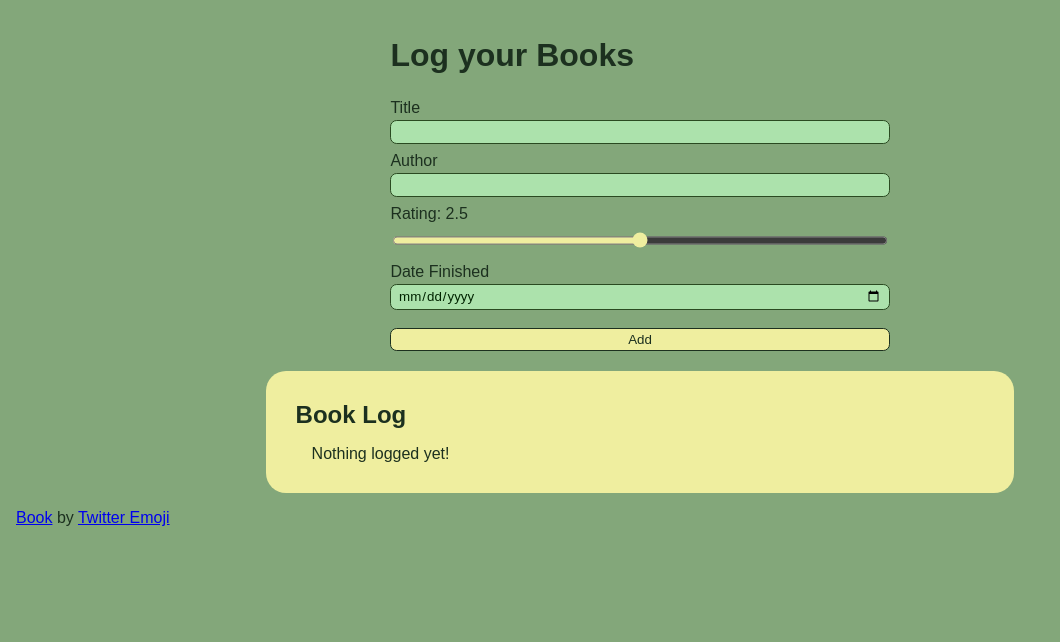
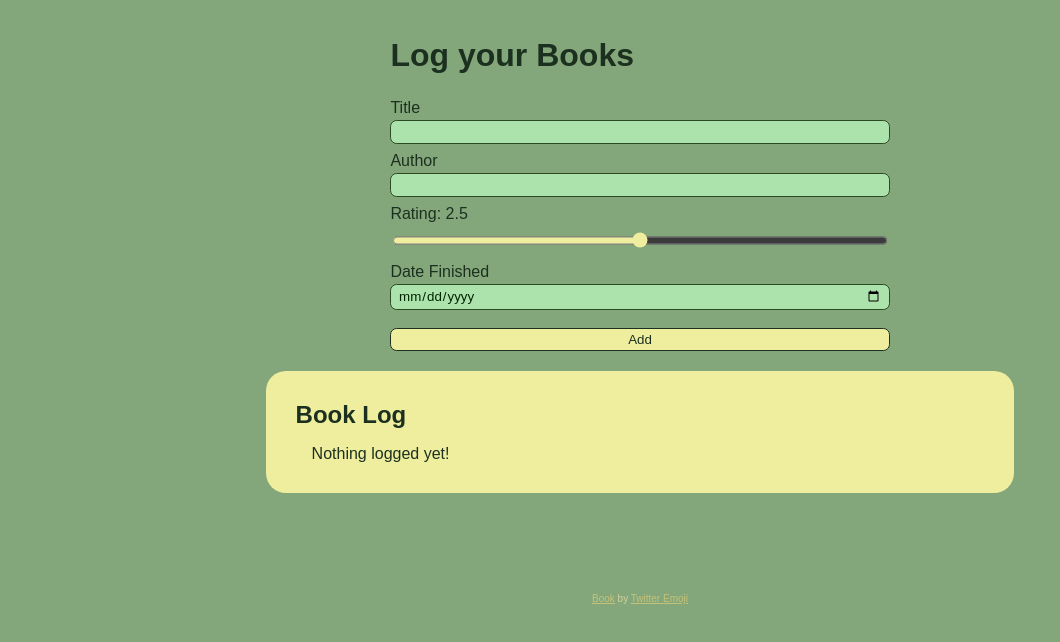
Before and after one commit to melyjely/CIS223_Final-Project, a React (Vite) app: page / in a window 1280 px wide. Shown: the top 642 px of the page, without its empty margins (0-1060 px from the left). Built offline with nearby package versions, Linux system fonts and the light colour scheme.

Commit message:
Add files via upload

```diff
--- a/src/style.css
+++ b/src/style.css
@@ -113,12 +113,6 @@ input[type="range"] {
   align-items: center;
 }
 
-/* written by me */
-.list li:has(input:focus-visible) label {
-  outline: 1px solid hsl(118, 100%, 50%);
-}
-/* ^^^^^^^^^^ */
-
 .list li input {
   outline: none;
   width: 0;
@@ -127,3 +121,21 @@ input[type="range"] {
   pointer-events: none;
   position: absolute;
 }
+
+
+/* written by me */
+.list li:has(input:focus-visible) label {
+  outline: 1px solid hsl(118, 100%, 50%);
+}
+
+p {
+  font-size: 10px;
+  color: #d4d39d;
+  text-align: center;
+  margin: 100px auto auto auto;
+}
+
+a {
+  color: #c5c379;
+}
+/* ^^^^^^^^^^ */
```
